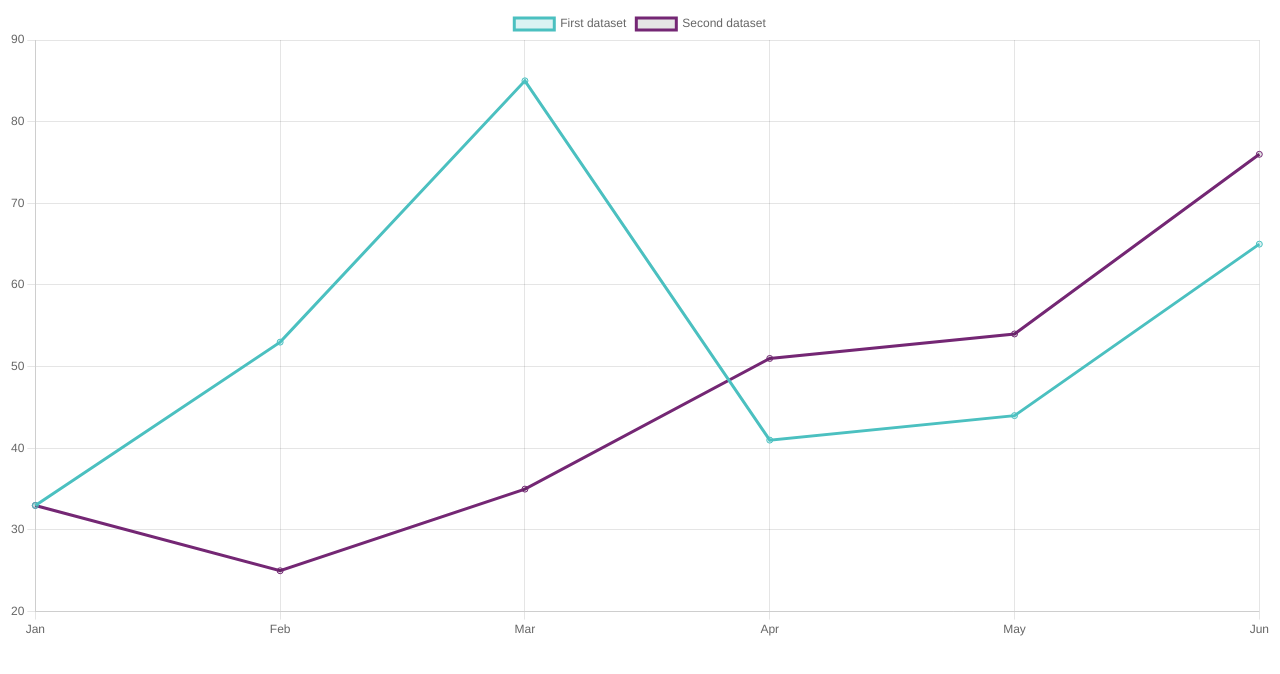
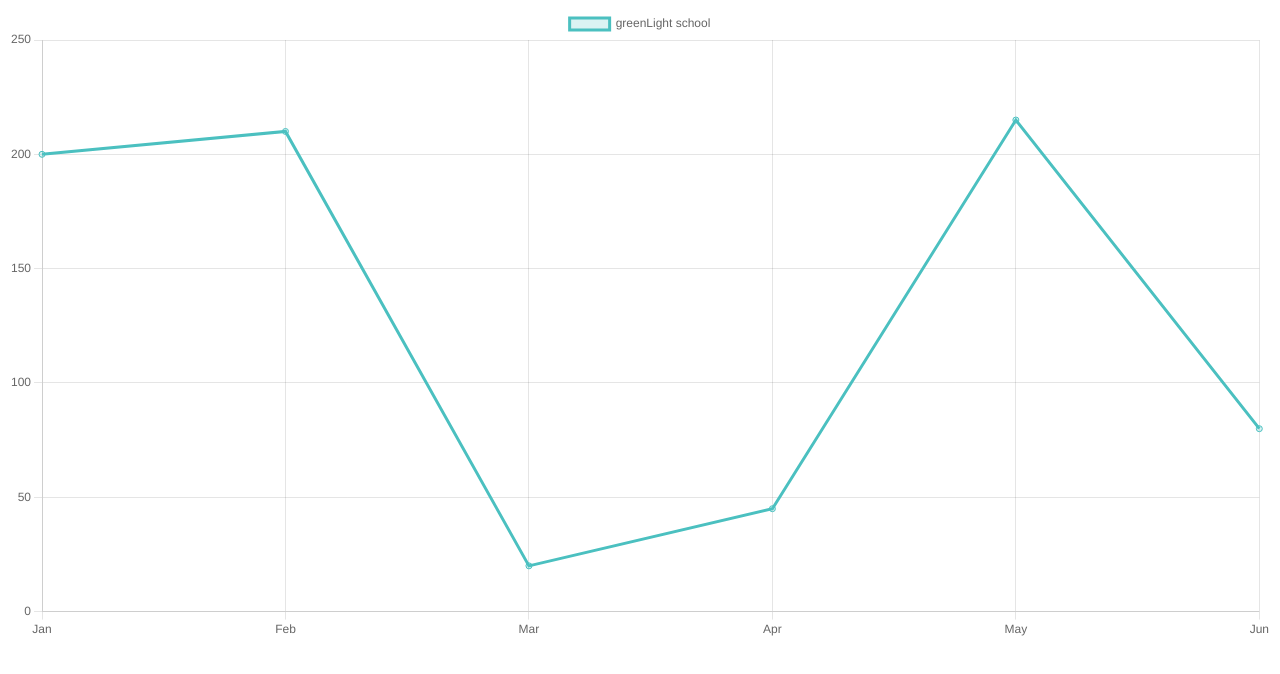
Before and after one commit to mai-mohamed/AnalysisChart, a React (Create React App) app: page / in a window 1280 px wide. Shown: the top 674 px of the page. Built offline with nearby package versions, Linux system fonts and the light colour scheme; data requests are answered from the project's data file.

Commit message:
adding basic sample of drawing data

```diff
--- a/src/modules/lessons/components/charts/charts.tsx
+++ b/src/modules/lessons/components/charts/charts.tsx
@@ -1,4 +1,4 @@
-import { FC } from "react";
+import { FC, useEffect, useState } from "react";
 import { Line } from "react-chartjs-2";
 import {
   Chart as ChartJS,
@@ -10,6 +10,7 @@ import {
   Tooltip,
   Legend,
 } from "chart.js";
+import { ILessons } from "../../../../shared/models/lessons.model";
 
 ChartJS.register(
   CategoryScale,
@@ -21,29 +22,48 @@ ChartJS.register(
   Legend
 );
 
-const Charts: FC = () => {
-  const data = {
+type IProps = {
+  data: ILessons[];
+};
+
+const Charts: FC<IProps> = (props: IProps) => {
+    const [lessons,setLessons]=useState<any>()
+  useEffect(() => {
+      console.log(props.data)
+    const yAxis = props.data.filter((row) => {
+      return (row.school == "Greenlight" && row.camp == "Kakuma")
+    });
+
+    const lessonsArr = yAxis.map( (row)=> {
+        return row.lessons;
+    });
+    setLessons(lessonsArr)
+  }, [props.data]);
+
+  const chartData = {
     labels: ["Jan", "Feb", "Mar", "Apr", "May", "Jun"],
     datasets: [
       {
-        label: "First dataset",
-        data: [33, 53, 85, 41, 44, 65],
+        label: "greenLight school",
+        data:lessons,
         fill: false,
         backgroundColor: "rgba(75,192,192,0.2)",
         borderColor: "rgba(75,192,192,1)",
-      },
-      {
-        label: "Second dataset",
-        data: [33, 25, 35, 51, 54, 76],
-        fill: false,
-        borderColor: "#742774",
       },
     ],
   };
   return (
     <div>
-      {" "}
-      <Line data={data} />
+      {/*
+      assume that we will draw a linear chart with the following data:
+      greenLight school
+      kenya country
+      kakuma camp
+
+      by default we have the x axis
+      we need y axis data
+       */}
+      <Line data={chartData} />
     </div>
   );
 };
--- a/src/modules/lessons/lessons.tsx
+++ b/src/modules/lessons/lessons.tsx
@@ -7,13 +7,15 @@ import {getLessonsData} from "./redux/actions";
 const Lessons:FC=()=>{
     const dispatch=useDispatch();
     const lessons =useSelector((state:ILessons)=>state.lessons)
-    console.log(lessons)
     useEffect(()=>{
         dispatch(getLessonsData())
     },[])
     return(
         <div className="lessons-wrapper">
-            <Charts/>
+
+            <Charts
+             //@ts-ignore
+            data={lessons.lessonsData}/>
         </div>
     )
 }
```
